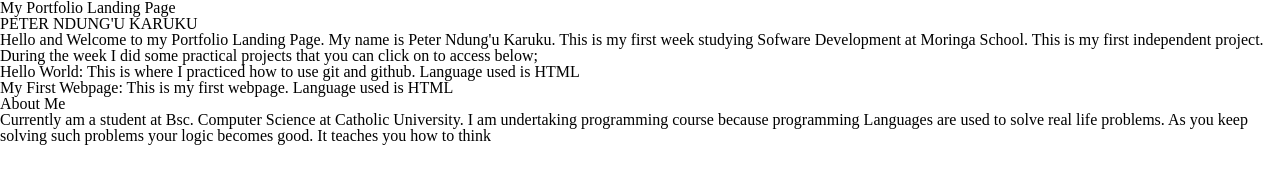
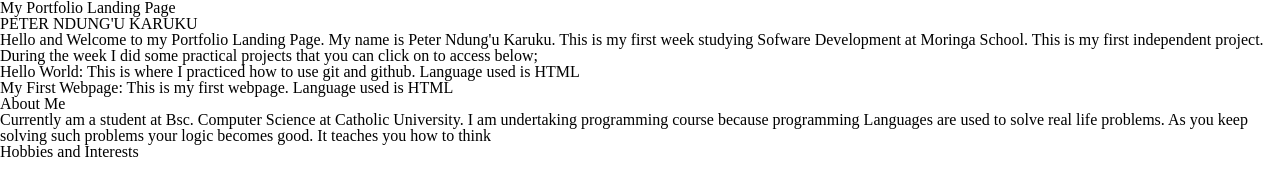
Before and after one commit to pnk96/My-Landing-Page, a plain HTML site: page index.html in a window 1280 px wide. Drawn offline with Linux system fonts and the light colour scheme.

Commit message:
add hobbies and interests header

```diff
--- a/index.html
+++ b/index.html
@@ -25,5 +25,6 @@
        I am undertaking programming course because programming Languages are used
        to solve real life problems. As you keep solving such problems your logic
        becomes good. It teaches you how to think</p>
+    <h2>Hobbies and Interests</h2>
 </body>
 </html>
```
